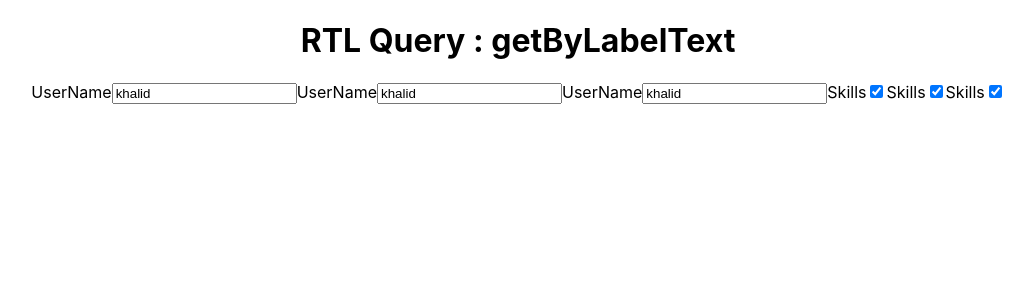
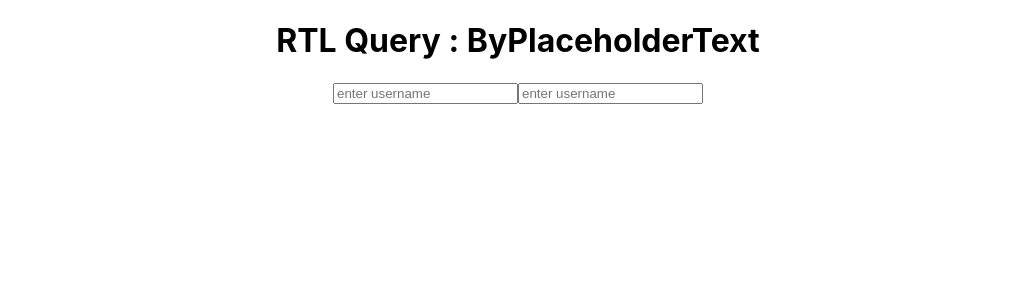
Before and after one commit to abhikhalid/blog-app, a React (Create React App) app: page / in a window 1280 px wide. Shown: the top 300 px of the page, without its empty margins (122-1155 px from the left). Built offline with nearby package versions, Linux system fonts and the light colour scheme.

Commit message:
Part 23 - getByPlaceholderText and getAllByPlaceholderText

```diff
--- a/src/App.js
+++ b/src/App.js
@@ -4,25 +4,10 @@ function App() {
 
   return (
     <div className="App">
-      <h1>RTL Query : getByLabelText</h1>
+      <h1>RTL Query : ByPlaceholderText</h1>
+      <input type="text" placeholder='enter username' />
+      <input type="text" placeholder='enter username' />
 
-      <label htmlFor="user-email1">UserName</label>
-      <input type="text" id="user-email1" defaultValue={'khalid'} />
-
-      <label htmlFor="user-email2">UserName</label>
-      <input type="text" id="user-email2" defaultValue={'khalid'} />
-
-      <label htmlFor="user-email3">UserName</label>
-      <input type="text" id="user-email3" defaultValue={'khalid'} />
-
-      <label htmlFor="skill">Skills</label>
-      <input type="checkbox" id="skill" defaultChecked={true}/>
-
-      <label htmlFor="skill2">Skills</label>
-      <input type="checkbox" id="skill2" defaultChecked={true}/>
-
-      <label htmlFor="skill3">Skills</label>
-      <input type="checkbox" id="skill3" defaultChecked={true}/>
 
     </div>
   );
```
Also changed, not shown: 1 other file (tests, documents, lock files or other folders).
